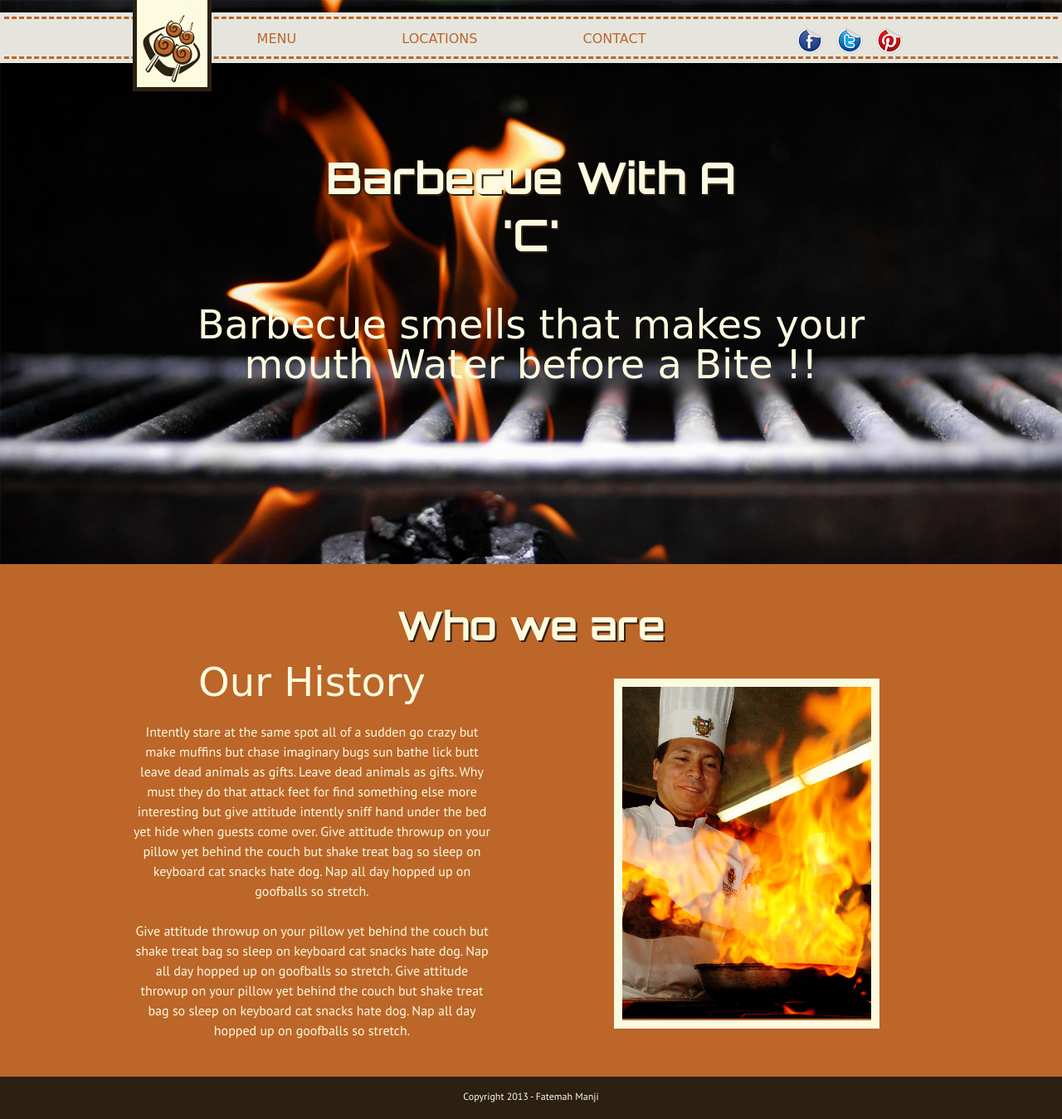
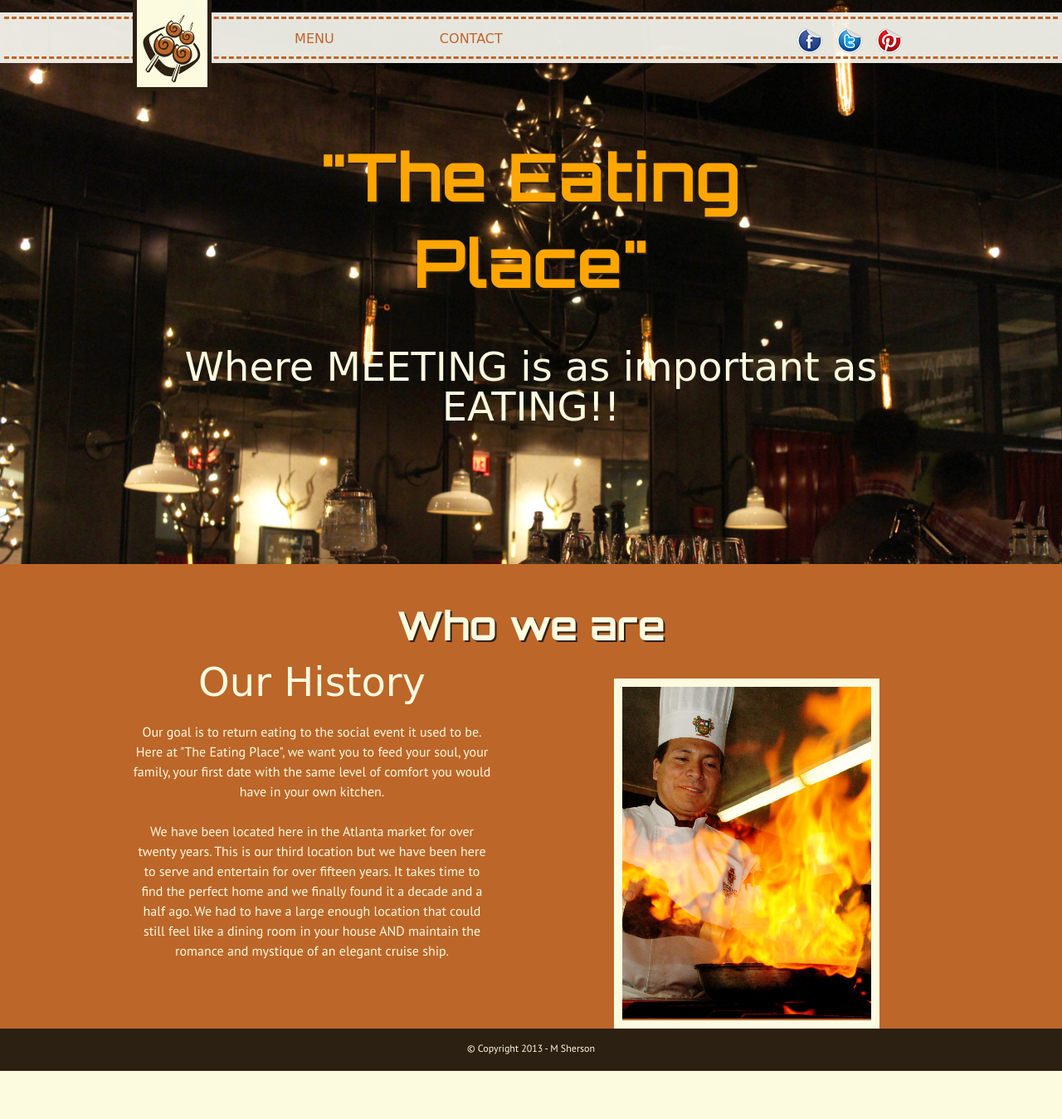
Before and after one commit to mikesherson/Eatingplace, a plain HTML site: page index.html in a window 1280 px wide. Shown: the whole page at 83% size. After the commit the page ends 1291 px from the top, so only its background shows below. Drawn offline with nearby package versions, Linux system fonts and the light colour scheme; a web font is replaced by a local one.

Commit message:
Changes
The Eating Place Changes

```diff
--- a/index.html
+++ b/index.html
@@ -4,7 +4,7 @@
 <html xmlns="http://www.w3.org/1999/xhtml" xml:lang="en" lang="en">
 <head>
   	<meta http-equiv="Content-Type" content="text/html; charset=UTF-8"/>
-  	<title>Barbecue With A 'C'</title>
+  	<title>The Eating Place</title>
 
 	<link rel="shortcut icon" href="images/favicon.png">
 	<link rel="apple-itouch-icon" href="images/favicon.png">
@@ -41,8 +41,8 @@
 				<div id="mainNav">
 					<ul>
 				      	<li><a href="Menu.html">MENU</a></li>
-				      	<li><a href="Locations.html">LOCATIONS</a></li>
 				      	<li><a href="Contact.html">CONTACT</a></li>
+				      	<li><a href="Contact.html"></a></li>
 				    </ul>
 				</div>
 			    <div id="socialMedia">
@@ -64,8 +64,8 @@
     <!-- Header -->
     <header id="intro">
 	    <div class="container">
-	        <h1 class="headline">Barbecue With A 'C'</h1>
-	        <h2>Barbecue smells that makes your mouth Water before a Bite !!</h2>
+	        <h1 class="headline">"The Eating Place"</h1>
+	        <h2>Where <i>MEETING</i> is as important as <i>EATING!!</i></h2>
 	    </div>
     </header>
 
@@ -75,8 +75,8 @@
         <h1>Who we are</h1>
         <div class="content">
           <h2>Our History</h2>
-          <p>Intently stare at the same spot all of a sudden go crazy but make muffins but chase imaginary bugs sun bathe lick butt leave dead animals as gifts. Leave dead animals as gifts. Why must they do that attack feet for find something else more interesting but give attitude intently sniff hand under the bed yet hide when guests come over. Give attitude throwup on your pillow yet behind the couch but shake treat bag so sleep on keyboard cat snacks hate dog. Nap all day hopped up on goofballs so stretch.</p>
-          <p> Give attitude throwup on your pillow yet behind the couch but shake treat bag so sleep on keyboard cat snacks hate dog. Nap all day hopped up on goofballs so stretch. Give attitude throwup on your pillow yet behind the couch but shake treat bag so sleep on keyboard cat snacks hate dog. Nap all day hopped up on goofballs so stretch.</p>
+          <p>Our goal is to return eating to the social event it used to be.  Here at <i><b>"The Eating Place",</i></b> we want you to feed your soul, your family, your first date with the same level of comfort you would have in your own kitchen.</p>
+          <p> We have been located here in the Atlanta market for over twenty years.  This is our third location but we have been here to serve and entertain for over fifteen years. It takes time to find the perfect home and we finally found it a decade and a half ago.  We had to have a large enough location that could still feel like a dining room in your house AND maintain the romance and mystique of an elegant cruise ship.  </p>
         </div>
         <div id="image">
         	<img src="images/index/chef.jpg">
@@ -87,7 +87,7 @@
     <!-- Footer -->
     <footer id="footer">
       <div class="container">
-        <p>Copyright 2013 - Fatemah Manji</p>
+        <p> &copy; Copyright 2013 - M Sherson</p>
       </div>
     </footer>
 
--- a/styles/main.css
+++ b/styles/main.css
@@ -120,16 +120,17 @@ body {
   border-bottom: 5px solid #2c2012;
 }
 header#intro {
-  background-image: url('../images/index/background.jpg');
+  background-image: url('../images/index/socialeating.jpg');
   background-size: cover;
   background-position: centre;
   height: 680px;
 }
 header#intro h1.headline {
   width: 60%;
-  font-size: 3.3em;
-  margin: 180px auto 50px;
+  font-size: 5em;
+  margin: 160px auto 50px;
   line-height: 1.3em;
+  color: orange;
 }
 .content {
   padding: 20px 0;
```
Also changed, not shown: Contact.html (+1 -1 lines), Menu.html (+1 -1 lines), images/index/socialeating.jpg (added).
